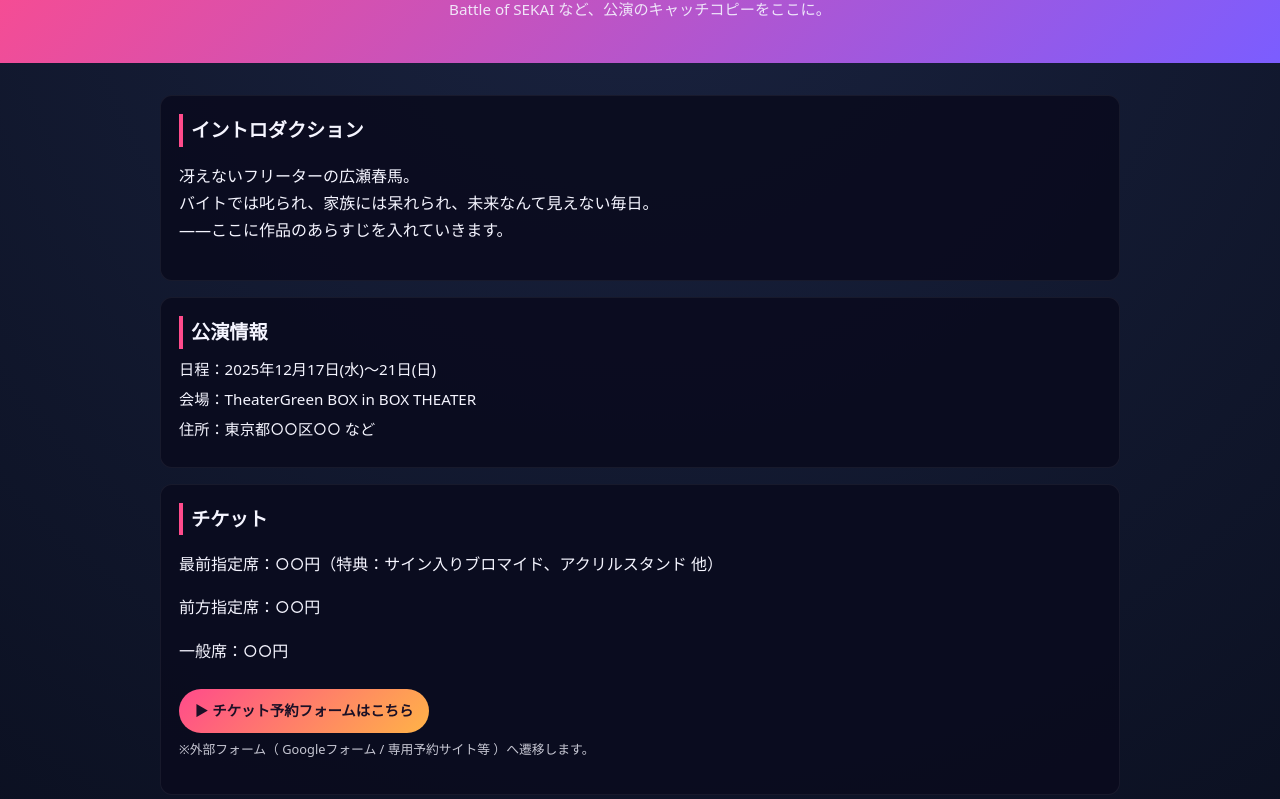
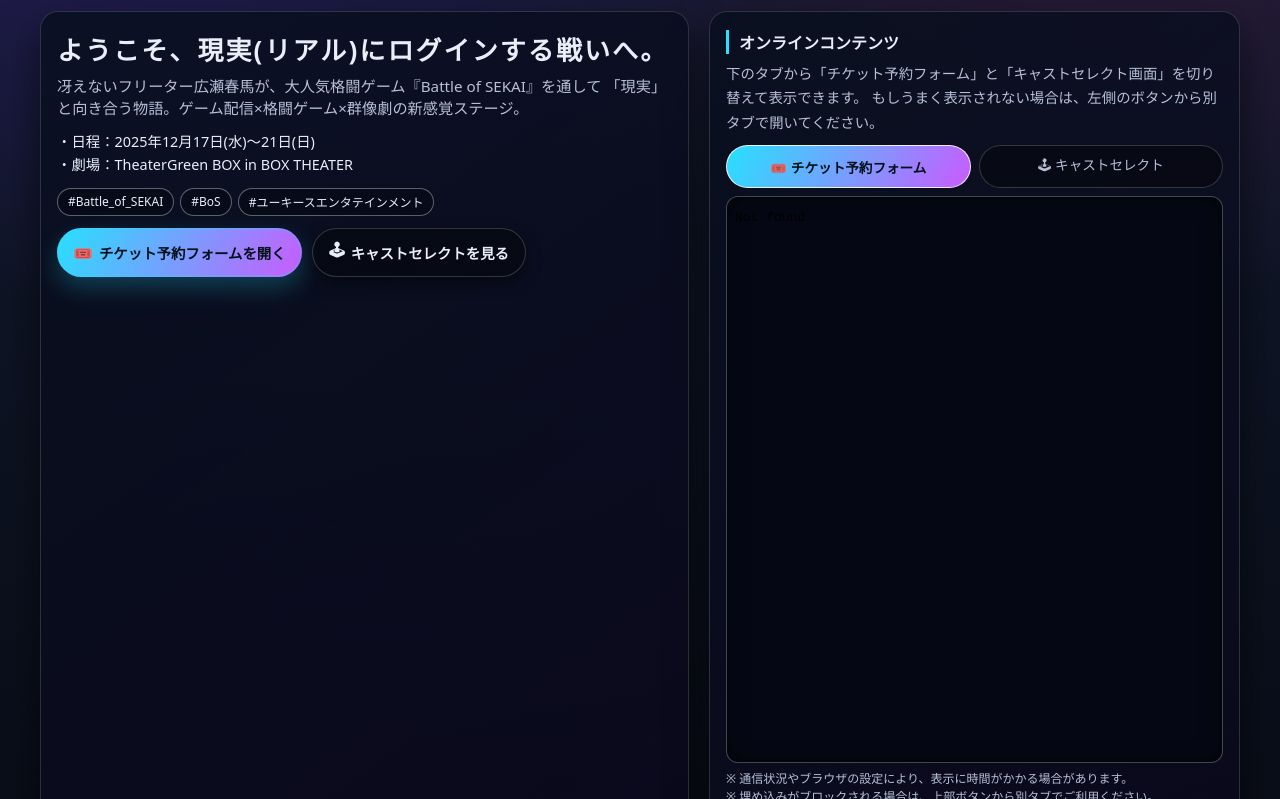
Before and after one commit to ymatusita21-dotcom/stage-saite, a plain HTML site: page index.html in a window 1280 px wide. Shown: the part 116-915 px from the top of the page. Drawn offline with Linux system fonts and the light colour scheme.

Commit message:
Update index.html

```diff
--- a/index.html
+++ b/index.html
@@ -2,145 +2,287 @@
 <html lang="ja">
 <head>
   <meta charset="UTF-8" />
-  <meta name="viewport" content="width=device-width, initial-scale=1" />
-  <title>○○公演 公式サイト</title>
+  <meta name="viewport" content="width=device-width,initial-scale=1" />
+  <title>Battle of SEKAI | 公式ポータル</title>
   <style>
-    body {
-      margin: 0;
-      font-family: system-ui, -apple-system, "Noto Sans JP", sans-serif;
-      background: radial-gradient(circle at top, #1a2340, #050814);
-      color: #f5f5ff;
-      line-height: 1.7;
+    :root{
+      --bg-deep:#090c16; --bg-grad-1:#111a2e; --bg-grad-2:#1b2450;
+      --panel:#0f1422; --glass: rgba(255,255,255,.08);
+      --ink:#e9eef9; --muted:#b7c0d8; --accent:#27e0ff; --accent2:#c95bff;
+      --shadow: 0 18px 40px rgba(0,0,0,.55);
+      --radius-lg:18px; --radius-md:12px;
     }
-    header {
-      padding: 40px 20px;
-      text-align: center;
-      background: linear-gradient(135deg, #ff4b8b, #7b5dff);
+    *{box-sizing:border-box;margin:0;padding:0}
+    body{
+      font-family:"Noto Sans JP",system-ui,-apple-system,Segoe UI,Roboto,Helvetica,Arial;
+      color:var(--ink);
+      background:
+        radial-gradient(1200px 700px at 10% 0%, #231b52 0%, transparent 60%),
+        radial-gradient(1200px 700px at 90% 0%, #2b1a38 0%, transparent 60%),
+        linear-gradient(180deg, var(--bg-grad-1), var(--bg-deep));
+      min-height:100vh;
+      padding: min(4vw,24px);
     }
-    header h1 {
-      margin: 0 0 8px;
-      font-size: 2rem;
-      letter-spacing: .08em;
+    .shell{max-width:1200px;margin:0 auto;}
+    header{
+      padding:18px 16px 10px;
+      display:flex;flex-wrap:wrap;gap:10px;justify-content:space-between;align-items:center;
     }
-    header p {
-      margin: 0;
-      font-size: .95rem;
-      opacity: .9;
+    .logo-block{
+      display:flex;flex-direction:column;gap:4px;
     }
-    main {
-      max-width: 960px;
-      margin: 0 auto;
-      padding: 24px 16px 40px;
+    .logo-main{
+      font-weight:900;letter-spacing:.12em;
+      font-size: clamp(22px,4.4vw,32px);
+      text-transform:uppercase;
+      background:linear-gradient(90deg,#89f3ff,#d09bff,#ffd24e);
+      -webkit-background-clip:text;background-clip:text;color:transparent;
+      text-shadow:0 0 24px rgba(137,243,255,.35),0 0 24px rgba(208,155,255,.25);
     }
-    section {
-      background: rgba(10, 12, 30, 0.9);
-      border-radius: 12px;
-      padding: 18px 18px 20px;
-      margin-bottom: 16px;
-      border: 1px solid rgba(255,255,255,.06);
+    .logo-sub{
+      font-size:.85rem;color:var(--muted);
     }
-    section h2 {
-      margin: 0 0 8px;
-      font-size: 1.2rem;
-      border-left: 4px solid #ff4b8b;
-      padding-left: 8px;
+    .meta{
+      text-align:right;font-size:.8rem;color:var(--muted);line-height:1.4;
     }
-    .schedule-item {
-      margin: 4px 0;
-      font-size: .95rem;
+    main{
+      margin-top:8px;
+      display:grid;
+      grid-template-columns:1.1fr 0.9fr;
+      gap:20px;
     }
-    .tag {
-      display: inline-block;
-      font-size: .7rem;
-      padding: 2px 8px;
-      border-radius: 999px;
-      border: 1px solid rgba(255,255,255,.4);
-      margin-left: 6px;
+    @media (max-width:900px){
+      main{grid-template-columns:1fr;gap:16px;}
+      .meta{text-align:left;}
     }
-    a {
-      color: #ff9fe0;
+
+    .card{
+      background:linear-gradient(145deg,rgba(8,15,30,.85),rgba(12,8,30,.7));
+      border-radius:var(--radius-lg);
+      border:1.5px solid rgba(255,255,255,.15);
+      box-shadow:var(--shadow);
+      padding:18px 16px 18px;
+      position:relative;
+      overflow:hidden;
     }
-    a.button {
-      display: inline-block;
-      padding: 10px 16px;
-      border-radius: 999px;
-      border: none;
-      text-decoration: none;
-      font-size: .9rem;
-      margin-top: 8px;
-      background: linear-gradient(135deg,#ff4b8b,#ffb347);
-      color: #1b1026;
-      font-weight: 600;
+    .card::before{
+      content:"";position:absolute;inset:-30%;opacity:.35;
+      background:
+        radial-gradient(220px 160px at 10% 0%, rgba(39,224,255,.4), transparent 60%),
+        radial-gradient(260px 180px at 90% 0%, rgba(201,91,255,.35), transparent 60%);
+      pointer-events:none;
     }
-    footer {
-      text-align: center;
-      font-size: .75rem;
-      opacity: .6;
-      padding: 24px 16px 32px;
+    .card-inner{position:relative;z-index:1;}
+
+    .hero-title{
+      font-weight:900;letter-spacing:.08em;
+      font-size:clamp(20px,3.6vw,26px);
+      margin-bottom:6px;
     }
-    @media (min-width: 768px) {
-      header h1 {
-        font-size: 2.4rem;
+    .hero-sub{font-size:.95rem;color:var(--muted);margin-bottom:12px;}
+    .hero-info{
+      font-size:.9rem;line-height:1.6;margin-bottom:12px;
     }
-      main {
-        padding: 32px 16px 48px;
+    .hero-tags{
+      display:flex;flex-wrap:wrap;gap:6px;margin-bottom:12px;
     }
+    .tag{
+      font-size:.75rem;padding:4px 10px;border-radius:999px;
+      border:1px solid rgba(255,255,255,.35);
+      background:rgba(0,0,0,.24);
+    }
+
+    .btn-row{
+      display:flex;flex-wrap:wrap;gap:10px;margin-top:8px;
+    }
+    .btn{
+      position:relative;
+      display:inline-flex;align-items:center;justify-content:center;
+      gap:6px;
+      padding:10px 16px;
+      border-radius:999px;
+      border:none;
+      font-size:.9rem;font-weight:800;
+      cursor:pointer;
+      text-decoration:none;
+      color:#031218;
+      background:linear-gradient(120deg,#27e0ff,#c95bff);
+      box-shadow:0 10px 24px rgba(39,224,255,.24),0 0 0 2px rgba(39,224,255,.22) inset;
+      transition:transform .12s ease,filter .18s ease;
+      white-space:nowrap;
+    }
+    .btn.secondary{
+      color:#e9eef9;
+      background:rgba(0,0,0,.35);
+      box-shadow:0 6px 16px rgba(0,0,0,.45);
+      border:1px solid rgba(255,255,255,.18);
+    }
+    .btn:hover{transform:translateY(-1px) scale(1.01);filter:brightness(1.05);}
+    .btn span.ico{font-size:1rem;}
+
+    .panel-title{
+      font-size:1rem;font-weight:800;margin-bottom:8px;
+      padding-left:10px;border-left:3px solid var(--accent);
+    }
+    .panel-text{font-size:.9rem;color:var(--muted);line-height:1.7;margin-bottom:10px;}
+
+    .tab-row{
+      display:flex;gap:8px;margin-bottom:8px;flex-wrap:wrap;
+    }
+    .tab-btn{
+      flex:1 1 140px;
+      text-align:center;
+      padding:8px 10px;
+      border-radius:999px;
+      border:1px solid rgba(255,255,255,.18);
+      font-size:.85rem;
+      cursor:pointer;
+      background:rgba(0,0,0,.35);
+      color:var(--muted);
+      transition:background .12s ease,border-color .12s ease,color .12s ease;
+    }
+    .tab-btn.active{
+      background:linear-gradient(120deg,#27e0ff,#c95bff);
+      border-color:rgba(255,255,255,.85);
+      color:#031218;font-weight:800;
+    }
+
+    .frame-wrap{
+      border-radius:var(--radius-md);
+      border:1px solid rgba(255,255,255,.25);
+      overflow:hidden;
+      background:#050814;
+      box-shadow:inset 0 0 20px rgba(0,0,0,.6);
+      position:relative;
+    }
+    iframe{
+      width:100%;
+      border:none;
+      height:70vh;
+    }
+    .frame-note{
+      font-size:.75rem;color:var(--muted);margin-top:6px;
+    }
+    .frame-fallback{
+      font-size:.85rem;margin-top:6px;
+    }
+    .frame-fallback a{color:#89f3ff;}
+
+    footer{
+      margin-top:18px;
+      font-size:.75rem;
+      text-align:center;
+      color:var(--muted);
+    }
+
+    @media (max-width:640px){
+      body{padding:12px;}
+      header{padding-inline:4px;}
+      .card{padding:14px 12px;}
+      iframe{height:65vh;}
     }
   </style>
 </head>
 <body>
+  <div class="shell">
     <header>
-    <h1>舞台「タイトル」</h1>
-    <p>Battle of SEKAI など、公演のキャッチコピーをここに。</p>
+      <div class="logo-block">
+        <div class="logo-main">BATTLE OF SEKAI</div>
+        <div class="logo-sub">舞台「Battle of SEKAI」公式ポータル</div>
+      </div>
+      <div class="meta">
+        <div>2025/12/17 (wed) - 12/21 (sun)</div>
+        <div>TheaterGreen BOX in BOX THEATER</div>
+      </div>
     </header>
 
     <main>
-    <section id="intro">
-      <h2>イントロダクション</h2>
-      <p>
-        冴えないフリーターの広瀬春馬。<br>
-        バイトでは叱られ、家族には呆れられ、未来なんて見えない毎日。<br>
-        ――ここに作品のあらすじを入れていきます。
+      <!-- 左：作品説明・ボタン -->
+      <section class="card">
+        <div class="card-inner">
+          <h1 class="hero-title">ようこそ、現実(リアル)にログインする戦いへ。</h1>
+          <p class="hero-sub">
+            冴えないフリーター広瀬春馬が、大人気格闘ゲーム『Battle of SEKAI』を通して
+            「現実」と向き合う物語。ゲーム配信×格闘ゲーム×群像劇の新感覚ステージ。
           </p>
+
+          <div class="hero-info">
+            ・日程：2025年12月17日(水)〜21日(日)<br>
+            ・劇場：TheaterGreen BOX in BOX THEATER
+          </div>
+
+          <div class="hero-tags">
+            <span class="tag">#Battle_of_SEKAI</span>
+            <span class="tag">#BoS</span>
+            <span class="tag">#ユーキースエンタテインメント</span>
+          </div>
+
+          <div class="btn-row">
+            <!-- ここは GitHub から直接 GAS へ飛ぶボタン -->
+            <a class="btn" href="YOUR_TICKET_APP_URL" target="_blank" rel="noopener">
+              <span class="ico">🎟️</span><span>チケット予約フォームを開く</span>
+            </a>
+            <a class="btn secondary" href="YOUR_CAST_APP_URL" target="_blank" rel="noopener">
+              <span class="ico">🕹</span><span>キャストセレクトを見る</span>
+            </a>
+          </div>
+        </div>
       </section>
 
-    <section id="info">
-      <h2>公演情報</h2>
-      <p class="schedule-item">日程：2025年12月17日(水)〜21日(日)</p>
-      <p class="schedule-item">会場：TheaterGreen BOX in BOX THEATER</p>
-      <p class="schedule-item">
-        住所：東京都○○区○○ など
+      <!-- 右：タブ + iframe 埋め込み -->
+      <section class="card">
+        <div class="card-inner">
+          <h2 class="panel-title">オンラインコンテンツ</h2>
+          <p class="panel-text">
+            下のタブから「チケット予約フォーム」と「キャストセレクト画面」を切り替えて表示できます。
+            もしうまく表示されない場合は、左側のボタンから別タブで開いてください。
           </p>
-    </section>
 
-    <section id="ticket">
-      <h2>チケット</h2>
-      <p>最前指定席：○○円（特典：サイン入りブロマイド、アクリルスタンド 他）</p>
-      <p>前方指定席：○○円</p>
-      <p>一般席：○○円</p>
-      <a href="#" class="button">▶ チケット予約フォームはこちら</a>
-      <p style="font-size:.8rem; opacity:.8; margin-top:6px;">
-        ※外部フォーム（ Googleフォーム / 専用予約サイト等 ）へ遷移します。
-      </p>
-    </section>
+          <div class="tab-row">
+            <button class="tab-btn active" data-target="ticket">🎟️ チケット予約フォーム</button>
+            <button class="tab-btn" data-target="cast">🕹 キャストセレクト</button>
+          </div>
 
-    <section id="cast">
-      <h2>キャスト</h2>
-      <p>広瀬春馬：○○○○</p>
-      <p>狐姫：○○○○</p>
-      <p>ほか、キャスト一覧をここに追加していきます。</p>
-    </section>
+          <div class="frame-wrap">
+            <!-- iframe に GAS WebアプリのURLを入れる -->
+            <iframe id="frame-ticket" src="YOUR_TICKET_APP_URL" loading="lazy"></iframe>
+            <iframe id="frame-cast" src="YOUR_CAST_APP_URL" loading="lazy" style="display:none;"></iframe>
+          </div>
 
-    <section id="contact">
-      <h2>お問い合わせ</h2>
-      <p>制作：株式会社ユーキース・エンタテインメント</p>
-      <p>メール：example@example.com</p>
-      <p>公式サイト：<a href="https://you-keys.net/" target="_blank" rel="noopener">https://you-keys.net/</a></p>
+          <div class="frame-note">
+            ※ 通信状況やブラウザの設定により、表示に時間がかかる場合があります。<br>
+            ※ 埋め込みがブロックされる場合は、上部ボタンから別タブでご利用ください。
+          </div>
+        </div>
       </section>
     </main>
 
     <footer>
-    &copy; 2025 Your Company / You-Keys Entertainment
+      &copy; 2025 You-Keys Entertainment / Battle of SEKAI Stage Project
     </footer>
+  </div>
+
+  <script>
+    // タブ切り替え（iframeの表示を切り替えるだけ）
+    const tabs = document.querySelectorAll('.tab-btn');
+    const frameTicket = document.getElementById('frame-ticket');
+    const frameCast   = document.getElementById('frame-cast');
+
+    tabs.forEach(btn => {
+      btn.addEventListener('click', () => {
+        tabs.forEach(b => b.classList.remove('active'));
+        btn.classList.add('active');
+
+        const target = btn.dataset.target;
+        if (target === 'ticket') {
+          frameTicket.style.display = 'block';
+          frameCast.style.display   = 'none';
+        } else {
+          frameTicket.style.display = 'none';
+          frameCast.style.display   = 'block';
+        }
+      });
+    });
+  </script>
 </body>
 </html>
```
Lines whose indentation alone changed are shown as unchanged.
